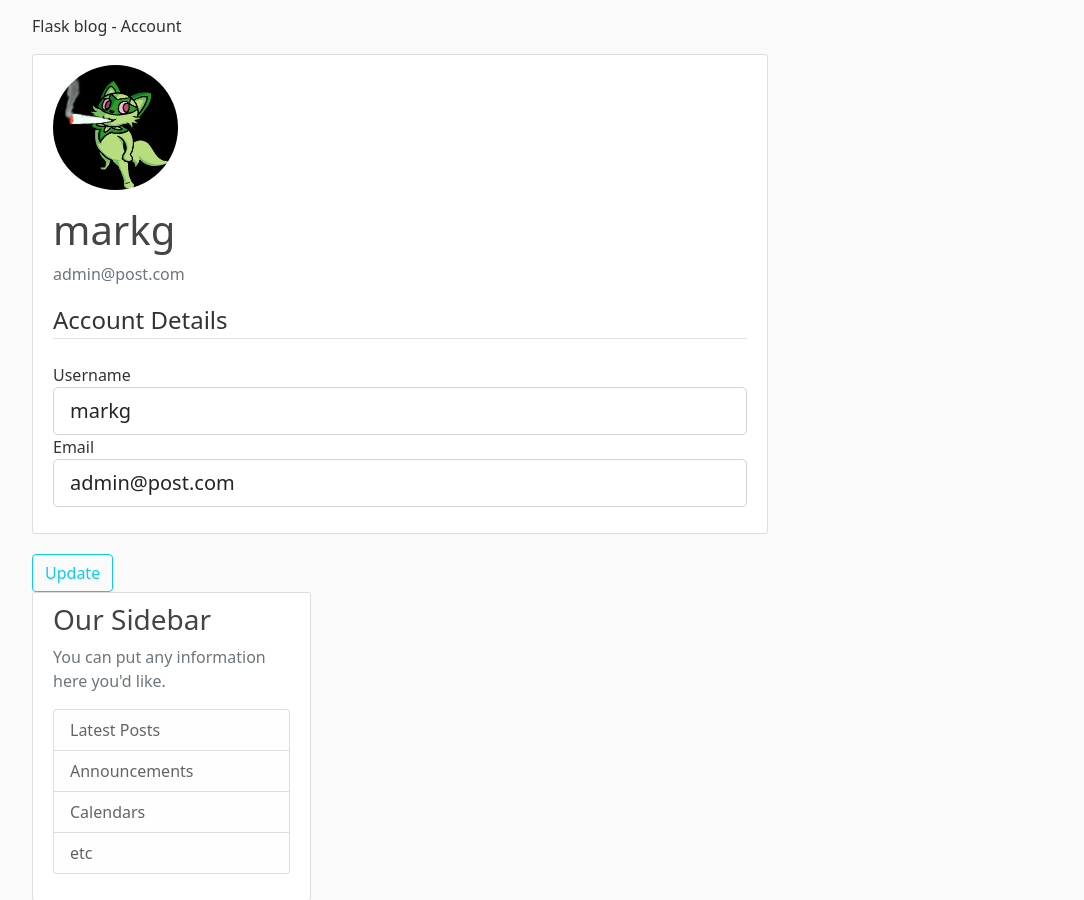
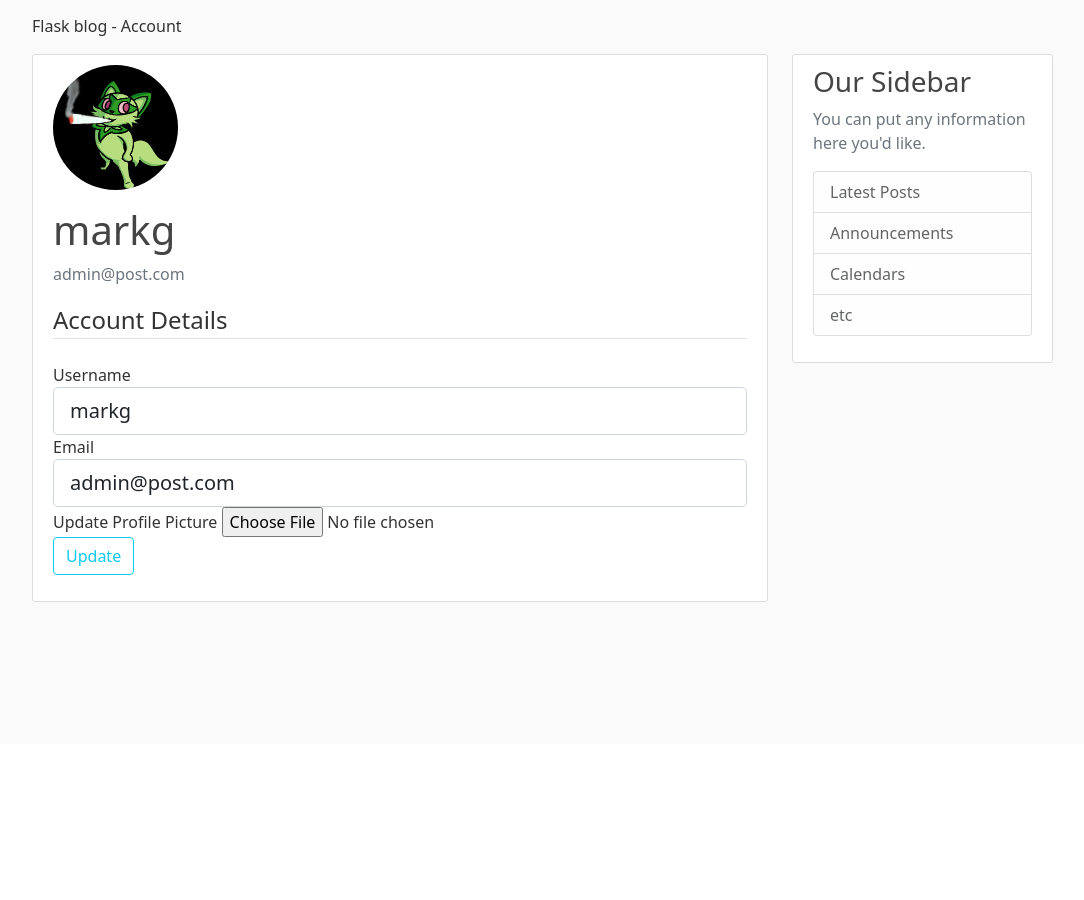
Before and after one commit to WRTmMRT/Blog_app, a Flask app: page /account in a window 1280 px wide. Shown: the part 56-956 px from the top of the page, without its empty margins (50-1134 px from the left). After the commit the page ends 658 px from the top, so only its background shows below. Run offline with Flask 2, Linux system fonts and the light colour scheme; a user stored in the database is signed in; some libraries are stand-ins or nearby versions.

Commit message:
Profile Picture
Added that users can change their profile picture

```diff
--- a/main_app/forms.py
+++ b/main_app/forms.py
@@ -1,5 +1,6 @@
 from xml.dom import ValidationErr
 from flask_wtf import FlaskForm
+from flask_wtf.file import FileField, FileAllowed
 from flask_login import current_user
 from wtforms import StringField, PasswordField, SubmitField, BooleanField
 from wtforms.validators import DataRequired, Length, Email, EqualTo, ValidationError
@@ -34,6 +35,7 @@ class LoginForm(FlaskForm):
 class UpdateAccountForm(FlaskForm):
     username = StringField('Username', validators=[DataRequired(), Length(min=2, max=20)])
     email = StringField('Email', validators=[DataRequired(), Email()])
+    picture = FileField('Update Profile Picture', validators=[FileAllowed(['jpg', 'png'])])
     submit = SubmitField('Update')
 
     def validate_username(self, username):
--- a/main_app/routes.py
+++ b/main_app/routes.py
@@ -1,3 +1,5 @@
+import os
+import secrets
 from flask import flash, redirect, render_template, url_for, request
 from main_app import app, db, bcrypt
 from main_app.forms import RegistrationForm, LoginForm, UpdateAccountForm
@@ -73,17 +75,31 @@ def login():
             flash(f'Login unsuccessful, Please check your email and password', 'danger')
     return render_template('login.html', title='Login', form=form)
 
+
+
 @app.route("/logout") #Route to log out
 def logout():
     logout_user()
     return redirect(url_for('home'))
 
 
+def save_picture(form_picture):
+    random_hex = secrets.token_hex(8)
+    _, f_ext = os.path.splitext(form_picture.filename)
+    picture_fn = random_hex + f_ext
+    picture_path = os.path.join(app.root_path, 'static/profile_pics', picture_fn)
+    form_picture.save(picture_path)
+
+    return picture_fn
+
 @app.route("/account", methods=['GET', 'POST'])
 @login_required
 def account():
     form = UpdateAccountForm()
     if form.validate_on_submit():
+        if form.picture.data:
+            picture_file = save_picture(form.picture.data)
+            current_user.image_file = picture_file
         current_user.username = form.username.data
         current_user.email = form.email.data
         db.session.commit()
--- a/main_app/templates/account.html
+++ b/main_app/templates/account.html
@@ -8,7 +8,7 @@
             <p class="text-secondary">{{current_user.email}}</p>
         </div>
         </div>
-            <form method="POST" action="">
+            <form method="POST" action="" enctype="multipart/form-data">
                 {{ form.hidden_tag() }}
                 <fieldset class="form-group">
                     <legend class="border-bottom mb-4">Account Details</legend>
@@ -38,6 +38,14 @@
                             {{ form.email(class="form-control form-control-lg") }}
                             {% endif %}
                     </div>
+                    <div class="form-group">
+                        {{ form.picture.label() }}
+                        {{ form.picture(class="form-control-file") }}
+                        {% if form.picture.errors %}
+                            {% for error in form.picture.errors %}
+                                <span class="text-danger"> {{ error }} </span></br>
+                            {% endfor %}
+                        {% endif %}
                     </div>
                 </fieldset>
                 <div class="form-group">
```
Also changed, not shown: main_app/site.db, main_app/static/profile_pics/f6c27a2e0e10ce43.png (added).
